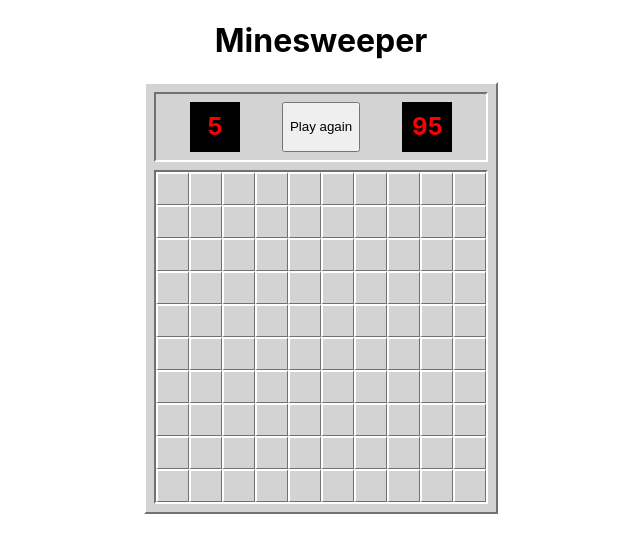
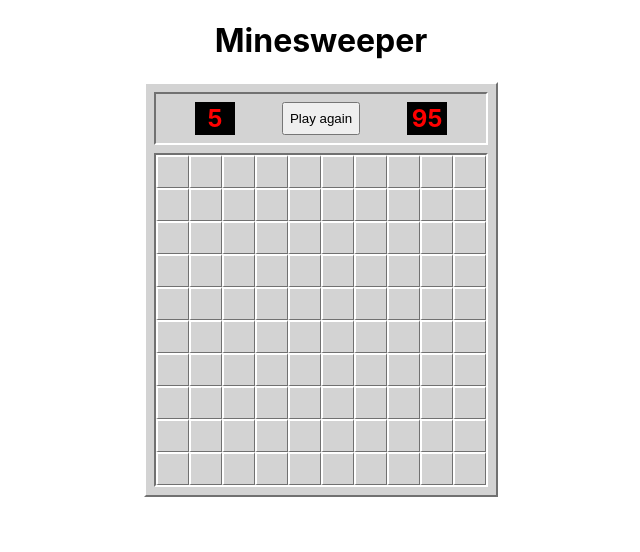
Before and after one commit to degroot12/minsweeper, a React (Create React App) app: page / in a window 1280 px wide. Shown: the top 552 px of the page, without its empty margins (319-959 px from the left). Built offline with nearby package versions, Linux system fonts and the light colour scheme.

Commit message:
changed styling

```diff
--- a/src/App.css
+++ b/src/App.css
@@ -61,10 +61,9 @@
 h2{
   background-color: black;
   color: red;
-  padding: 10px;
   margin: 8px;
-  width: 30px;
-  height: 30px;
+  width: 40px;
+  padding: 2px 0;
 }
 
 button{
```
